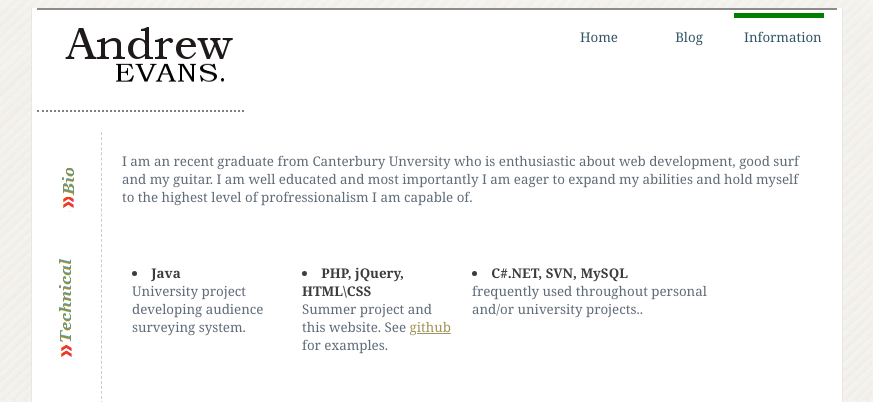
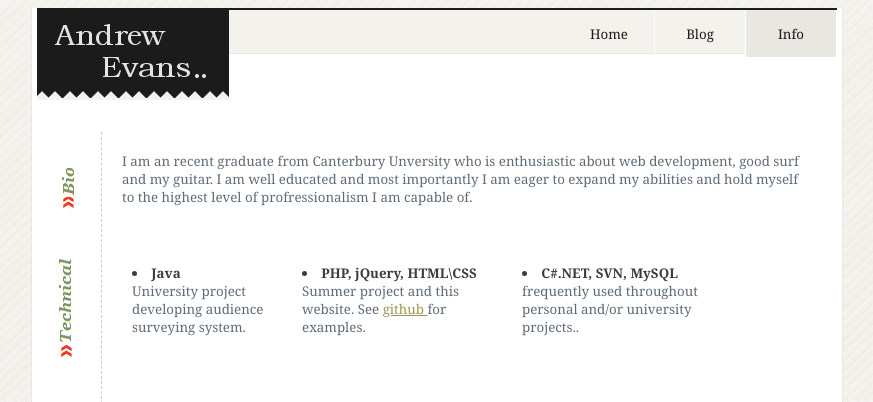
Before and after one commit to ade56/aboutme, a CodeIgniter app: page /info/ in a window 1280 px wide. Shown: the top 402 px of the page, without its empty margins (203-1076 px from the left). Run offline with CodeIgniter, Linux system fonts and the light colour scheme.

Commit message:
CSS Header changes. Banner & Navigation Tabs

```diff
--- a/application/views/info/info_view.php
+++ b/application/views/info/info_view.php
@@ -21,11 +21,11 @@
 						<td class='leftColumn'> <img src='/./images/programming.png' alt='prog'/> </td>
 						<td class='rightColumn'>
 							<div class='tech_list' style='padding-top:10px;'>
-								<div> <li>Java</li> University project developing audience surveying system.
+								<div > <li>Java</li> University project developing audience surveying system.
 								</div>
-								<div> <li> PHP, jQuery, HTML\CSS </li> Summer project and this website. See <a href='github'>github </a>for examples.
+								<div style='width:200px;'> <li> PHP, jQuery, HTML\CSS </li> Summer project and this website. See <a href='github'>github </a>for examples.
 								</div>
-								<div style='width:250px;'> <li> C#.NET, SVN, MySQL</li> frequently used throughout personal and/or university projects..
+								<div style='width:200px;'> <li> C#.NET, SVN, MySQL</li> frequently used throughout personal and/or university projects..
 								</div>
 							</div>
 						</td>
--- a/application/views/shared/menu_view.php
+++ b/application/views/shared/menu_view.php
@@ -3,6 +3,6 @@
 	<div id='navigation_header'>
 		<a class='nav_tab home_tab' href='/home/' id='home'>Home</a>
 		<a class='nav_tab blog_tab' href='/blog/'>Blog</a>
-		<a class='nav_tab info_tab' href='/info/' id='CV_tab'>Information</a>
+		<a class='nav_tab info_tab' href='/info/' id='CV_tab'>Info</a>
 	</div>
 </div>
--- a/css/header.css
+++ b/css/header.css
@@ -26,7 +26,7 @@ body {
 	width: 800px;
 	text-align:center;
 	margin: auto;
-	border-top: 2px solid rgb(140,140,140);
+	border-top: 2px solid #1b1b1b;
 }
 
 #header > *
@@ -34,40 +34,35 @@ body {
 	float: left;
 }
 
-#header > img
-{
-	padding-top: 10px;
-	padding-left: 15px;
-	border-bottom: 2px dotted grey;
-}
-
 #navigation_header
 {
-	margin-left: 310px;
-	height: 120px;
+	padding-left: 335px;
+	height: 43px;
+	background : #f4f2ed;
+	border-bottom: 1px solid #e9e7e1;
 }
 
 .nav_tab
 {
-	margin-top:3px;
-	color:#356;
+	color:#1b1b1b;
 	font-size:10pt;
 	padding:10px;
-	padding-top:10px;
-	padding-bottom:7px;
+	padding-top: 15px;
 	text-decoration: none;
+	border-right: 1px solid white;
 	float: left;
-	border-top:5px solid white;
 	width: 70px;
+	height: 22px;
+	border-radius: 2px;
 }
 
 .nav_tab:hover
 {
-	border-top:5px solid green;
+	background: #e9e7e1;
 }
 
 .home_page .home_tab, .blog_page .blog_tab, .info_page .info_tab {
-	 border-top:5px solid green;
+	background: #e9e7e1;
   }
 
 /** CSS COMMENTS */
--- a/css/welcome.css
+++ b/css/welcome.css
@@ -2,9 +2,11 @@
 {
 	height: 100%;
 }
+
 #welcome
 {
 	margin: auto;
+	margin-top: 15px;
 	text-align:justify;
 	padding-left: 20px;
 	color: rgb(95,107,119);
```
Also changed, not shown: images/test2.jpg.
